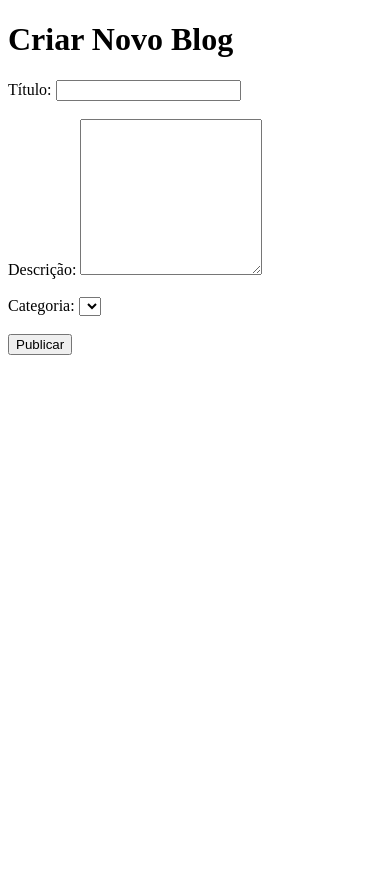
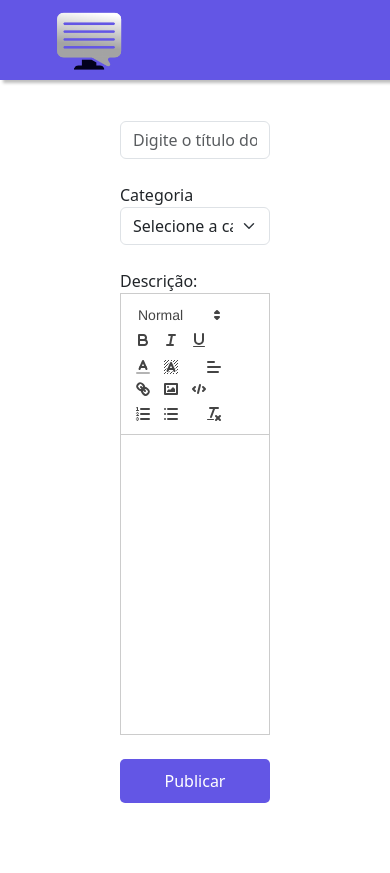
Before and after one commit to AndreyHenrique1/ProjetoTCC, a Flask app: page /blogs/novo in a window 390 px wide. Before the commit the page ends 355 px from the top, so only its background shows below. Run offline with Flask 3, Linux system fonts and the light colour scheme; the visitor is signed in with stand-in values (Sample User, id 1); data that the repository does not hold is empty; some libraries are stand-ins or nearby versions.

Commit message:
Atualização do CSS

```diff
--- a/back-end/routes/blogRoutes.py
+++ b/back-end/routes/blogRoutes.py
@@ -11,8 +11,14 @@ blog_route = Blueprint('blog_route', __name__)
 # Rota para listar todos os blogs
 @blog_route.route('/blogs')
 def listar_blogs():
-    blogs = Blog.query.order_by(Blog.data_criacao.desc()).all()
-    return render_template('listar_blogs.html', blogs=blogs)
+    categoria_id = request.args.get('categoria')
+    categorias = Categoria.query.all()
+
+    if categoria_id:
+        blogs = Blog.query.filter_by(codCategoria=categoria_id).order_by(Blog.data_criacao.desc()).all()
+    else:
+        blogs = Blog.query.order_by(Blog.data_criacao.desc()).all()
+    return render_template('listar_blogs.html', blogs=blogs, categorias=categorias)
 
 # Rota para exibir os detalhes de um blog específico
 @blog_route.route('/blogs/<int:blog_id>')
@@ -27,7 +33,7 @@ def criar_blog():
     if request.method == 'POST':
         titulo = request.form['titulo']
         descricao = request.form['descricao']
-        codCategoria = request.form['categoria']
+        codCategoria = request.form['categorias']
         codUsuario = current_user.codigo
 
         # Cria uma nova postagem de blog e salva no banco de dados
--- a/front-end/static/style/estilo.css
+++ b/front-end/static/style/estilo.css
@@ -65,6 +65,7 @@ header {
     left: 0;
     overflow: hidden;
     transition: .5s;
+    z-index: 1000;
 }
 
 .menu-lateral:hover {
@@ -221,7 +222,7 @@ nav ul {
     color: var(--cor0);
 }
 
-.btn_azul {
+.btn_roxo {
     background-color: var(--cor2);
     color: var(--cor0);
     border: none;
@@ -234,7 +235,7 @@ nav ul {
     text-decoration: none;
 }
 
-.btn_azul:hover {
+.btn_roxo:hover {
     background-color: var(--cor3);
 }
 
@@ -327,3 +328,19 @@ nav ul {
     font-size: 14px;
     text-decoration: none;
 }
+
+
+/*Cards do blog*/
+.card {
+    width: 300px;
+    min-height: 400px;
+}
+
+.card .card-title {
+    color: black;
+    text-decoration: none;
+}
+
+.card .card-title:hover > h5 {
+    text-decoration: underline;
+}
--- a/front-end/templates/cadastrar.html
+++ b/front-end/templates/cadastrar.html
@@ -58,7 +58,7 @@
                 <p>Já possui uma conta? <a href="{{ url_for('login_route.login') }}">Clique aqui para entrar</a></p>
 
                 <!-- Botão de envio -->
-                <input type="submit" value="Criar conta" class="btn_azul">
+                <input type="submit" value="Criar conta" class="btn_roxo">
             </form>
 
             <div class="retangulo">
--- a/front-end/templates/criar_blog.html
+++ b/front-end/templates/criar_blog.html
@@ -1,29 +1,98 @@
 <!DOCTYPE html>
 <html lang="pt-br">
+
 <head>
     <meta charset="UTF-8">
     <meta name="viewport" content="width=device-width, initial-scale=1.0">
     <title>Criar Blog</title>
     <!--Link do favicoon-->
-    <link rel="shortcut icon" href="{{ url_for('static', filename='Imagens/Foto_logo_Icone.ico') }}" type="image/x-icon">
+    <link rel="shortcut icon" href="{{ url_for('static', filename='Imagens/Foto_logo_Icone.ico') }}"
+        type="image/x-icon">
+
+    <!--Link do CSS-->
+    <link rel="stylesheet" href="{{ url_for('static', filename='style/estilo.css') }}">
+
+    <!--Link do bootstrap-->
+    <link href="https://cdn.jsdelivr.net/npm/bootstrap@5.3.3/dist/css/bootstrap.min.css" rel="stylesheet"
+        integrity="sha384-QWTKZyjpPEjISv5WaRU9OFeRpok6YctnYmDr5pNlyT2bRjXh0JMhjY6hW+ALEwIH" crossorigin="anonymous">
+    <link rel="stylesheet" href="https://cdn.jsdelivr.net/npm/bootstrap-icons@1.11.3/font/bootstrap-icons.min.css">
+
+    <!-- Link do Quill -->
+    <link href="https://cdn.quilljs.com/1.3.6/quill.snow.css" rel="stylesheet">
+    <script src="https://cdn.quilljs.com/1.3.6/quill.js"></script>
 </head>
+
 <body>
-    <h1>Criar Novo Blog</h1>
-    <form action="{{ url_for('blog_route.criar_blog') }}" method="POST">
-        <label for="titulo">Título:</label>
-        <input type="text" name="titulo" id="titulo" required><br><br>
+    <header>
+        <div class="logo">
+            <img src="{{ url_for('static', filename='Imagens/Foto_logo.png') }}" alt="Logo do site">
+        </div>
+    </header>
 
-        <label for="descricao">Descrição:</label>
-        <textarea name="descricao" id="descricao" rows="10" required></textarea><br><br>
+    <main>
+        <form action="{{ url_for('blog_route.criar_blog') }}" method="POST">
+            <input type="text" name="titulo" id="titulo" class="form-control" placeholder="Digite o título do blog"
+                required>
 
-        <label for="categoria">Categoria:</label>
-        <select name="categoria" id="categoria" required>
-            {% for categoria in categorias %}
-            <option value="{{ categoria.codigo }}">{{ categoria.nome }}</option>
-            {% endfor %}
-        </select><br><br>
+            <br>
 
-        <button type="submit">Publicar</button>
-    </form>
+            <label>Categoria</label>
+            <select class="form-select" aria-label="Default select example" id="categorias" name="categorias" required>
+                <option value="" disabled selected>Selecione a categoria</option>
+                {% for categoria in categorias %}
+                <option value="{{ categoria.codigo }}">
+                    {{ categoria.nome }} - {{ categoria.descricao }}
+                </option>
+                {% endfor %}
+            </select>
+
+            <br>
+
+            <label for="descricao">Descrição:</label>
+            <div id="editor-container" style="height: 300px;"></div>
+            <input type="hidden" name="descricao" id="descricao">
+            <br>
+            <button type="submit" class="btn_roxo" style="width: 100%;">Publicar</button>
+        </form>
+    </main>
+
+    <script>
+        var quill = new Quill('#editor-container', {
+            theme: 'snow',
+            modules: {
+                toolbar: [
+                    [{ 'header': [1, 2, false] }],
+                    ['bold', 'italic', 'underline'],
+                    [{ 'color': [] }, { 'background': [] }],
+                    [{ 'align': [] }],
+                    ['link', 'image', 'code-block'],
+                    [{ 'list': 'ordered' }, { 'list': 'bullet' }],
+                    ['clean']
+                ]
+            },
+        });
+
+        function updatePreview() {
+            var content = quill.root.innerHTML;
+            document.querySelector('#Visualizacao-tempoReal').innerHTML = content;
+        }
+
+        // Atualizar visualização em tempo real
+        quill.on('text-change', updatePreview);
+
+        // Atualizar visualização ao carregar a página
+        updatePreview();
+
+        // Ao enviar o formulário, insira o conteúdo do editor no campo hidden
+        document.querySelector('form').onsubmit = function () {
+            document.querySelector('#descricao').value = quill.root.innerHTML;
+        };
+    </script>
+
+    <!--Bootstrap-->
+    <script src="https://cdn.jsdelivr.net/npm/bootstrap@5.3.3/dist/js/bootstrap.bundle.min.js"
+        integrity="sha384-YvpcrYf0tY3lHB60NNkmXc5s9fDVZLESaAA55NDzOxhy9GkcIdslK1eN7N6jIeHz"
+        crossorigin="anonymous"></script>
 </body>
+
 </html>
--- a/front-end/templates/home.html
+++ b/front-end/templates/home.html
@@ -93,7 +93,7 @@
         <!--Pesquisar por categorias (Filtro)-->
         <form method="GET" action="{{ url_for('home.home') }}" id="filter-form">
             <select id="categoria" name="categoria" class="btn_filtro" onchange="this.form.submit()">
-                <option value="">Pesquisar por categorias</option>
+                <option value="">Filtrar por categorias</option>
                 {% for categoria in categorias %}
                 <option value="{{ categoria.codigo }}" {% if request.args.get('categoria')==categoria.codigo|string
                     %}selected{% endif %}>
@@ -107,7 +107,7 @@
 
         <!--Se o usuário estiver logado-->
         {% if current_user.is_authenticated %}
-        <a href="{{ url_for('pergunta_route.perguntar') }}" class="btn_azul">Adicionar pergunta</a>
+        <a href="{{ url_for('pergunta_route.perguntar') }}" class="btn_roxo">Adicionar pergunta</a>
         <a href="{{ url_for('login_route.logout') }}" class="btn_cinza">Sair da conta</a>
         {% endif %}
 
--- a/front-end/templates/login.html
+++ b/front-end/templates/login.html
@@ -47,7 +47,7 @@
                         conta</a></p>
 
                 <!-- Botão de entrar -->
-                <input type="submit" value="Entrar" class="btn_azul">
+                <input type="submit" value="Entrar" class="btn_roxo">
             </form>
             <div class="retangulo">
                 <h1>DevSolve</h1>
--- a/front-end/templates/perguntar.html
+++ b/front-end/templates/perguntar.html
@@ -22,7 +22,7 @@
 <body>
     <header>
         <div class="logo">
-            <img src="logo.png" alt="Logo do site">
+            <img src="{{ url_for('static', filename='Imagens/Foto_logo.png') }}" alt="Logo do site">
         </div>
     </header>
 
@@ -45,7 +45,7 @@
                 <div id="editor-container" style="height: 300px;"></div>
                 <input type="hidden" name="descricao" id="descricao">
                 <br>
-                <button type="submit" class="btn_azul" style="width: 100%;">Enviar Pergunta</button>
+                <button type="submit" class="btn_roxo" style="width: 100%;">Enviar Pergunta</button>
             </form>
             <div id="Visualizacao-tempoReal"></div>
         </div>
```
Also changed, not shown: front-end/templates/listar_blogs.html (+39 -14 lines), front-end/static/Imagens/teste_blog.jpg (added).
